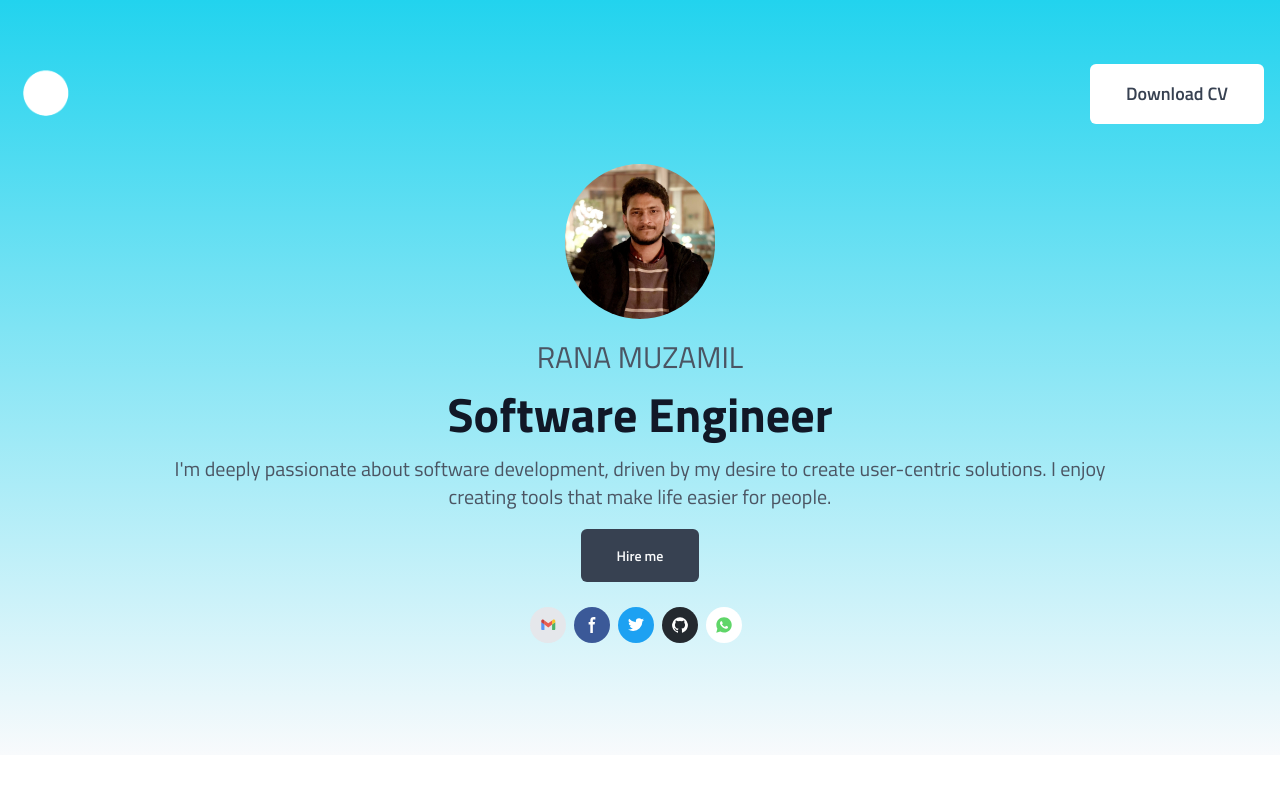
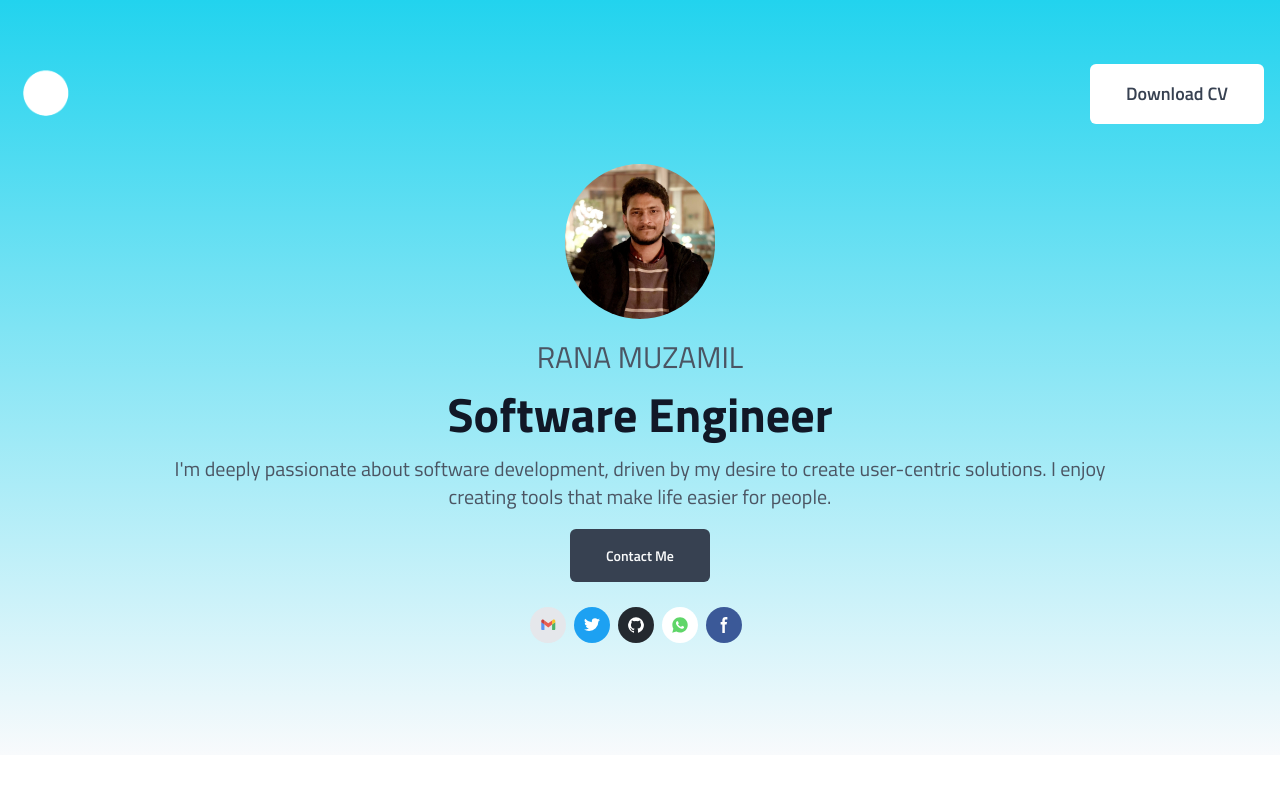
Before and after one commit to RanaMuzamal/LinkFolio, a Next.js app: page / in a window 1280 px wide. Shown: the top 800 px of the page. Built offline with nearby package versions, Linux system fonts and the light colour scheme.

Commit message:
update portfolio and make more generic for users

```diff
--- a/app/layout.js
+++ b/app/layout.js
@@ -1,5 +1,6 @@
 import './globals.css'
 import { Titillium_Web } from "next/font/google";
+import { user } from '@/public/data';
 
 const titillium = Titillium_Web({
   subsets: ["latin"],
@@ -7,7 +8,7 @@ const titillium = Titillium_Web({
 });
 
 export const metadata = {
-  title: "Rana Muzamal",
+  title: user.name,
   description: "Generated by create next app",
 };
 
--- a/components/Navbar.jsx
+++ b/components/Navbar.jsx
@@ -1,3 +1,4 @@
+import { user } from "@/public/data";
 import Image from "next/image";
 import Link from "next/link";
 import React from "react";
@@ -30,17 +31,15 @@ function Navbar() {
           </div>
 
           <h6 className="font-medium text-gray-600 text-lg md:text-3xl uppercase mb-4">
-            Rana Muzamil
+            {user.name}
           </h6>
 
           <h1 className="font-bold text-gray-900 text-3xl md:text-5xl leading-none mb-4">
-            Software Engineer
+            {user.role}
           </h1>
 
           <p className="font-normal text-gray-600 text-md md:text-xl mb-8 md:px-32 px-0">
-            I'm deeply passionate about software development, driven by my
-            desire to create user-centric solutions. I enjoy creating tools that
-            make life easier for people.
+            {user.bio}
           </p>
 
           <Link
@@ -48,12 +47,13 @@ function Navbar() {
             download=""
             className="px-7 py-3 md:px-9 md:py-4 font-medium md:font-semibold bg-gray-700 text-gray-50 text-sm rounded-md hover:bg-gray-50 hover:text-gray-700 transition ease-linear duration-500"
           >
-            Hire me
+            {user.hireButton}
           </Link>
 
           <div className="py-10">
+            {user.email && (
               <a
-              href="mailto:muzamilrana149@gmail.com"
+                href={`mailto:${user.email}`}
                 type="button"
                 className="text-white bg-gray-200 hover:bg-gray-100/90 focus:ring-4 focus:outline-none focus:ring-[#3b5998]/50 font-medium rounded-full text-sm px-2.5 py-2.5 text-center inline-flex items-center dark:focus:ring-[#3b5998]/55 mr-2 mb-2"
               >
@@ -102,26 +102,11 @@ function Navbar() {
                   </g>
                 </svg>
               </a>
+            )}
+
+            {user.twitter && (
               <a
-              href="https://www.facebook.com/rana.muzamal.182/"
-              className="text-white bg-[#3b5998] hover:bg-[#3b5998]/90 focus:ring-4 focus:outline-none focus:ring-[#3b5998]/50 font-medium rounded-full text-sm px-2.5 py-2.5 text-center inline-flex items-center dark:focus:ring-[#3b5998]/55 mr-2 mb-2"
-            >
-              <svg
-                className="w-4 h-4 mx-auto "
-                aria-hidden="true"
-                xmlns="http://www.w3.org/2000/svg"
-                fill="currentColor"
-                viewBox="0 0 8 19"
-              >
-                <path
-                  fillRule="evenodd"
-                  d="M6.135 3H8V0H6.135a4.147 4.147 0 0 0-4.142 4.142V6H0v3h2v9.938h3V9h2.021l.592-3H5V3.591A.6.6 0 0 1 5.592 3h.543Z"
-                  clipRule="evenodd"
-                />
-              </svg>
-            </a>
-            <a
-              href="https://twitter.com/rana_muzamil_"
+                href={user.twitter}
                 className="text-white bg-[#1da1f2] hover:bg-[#1da1f2]/90 focus:ring-4 focus:outline-none focus:ring-[#1da1f2]/50 font-medium rounded-full text-sm px-2.5 py-2.5 text-center inline-flex items-center dark:focus:ring-[#1da1f2]/55 mr-2 mb-2"
               >
                 <svg
@@ -138,8 +123,11 @@ function Navbar() {
                   />
                 </svg>
               </a>
+            )}
+
+            {user.github && (
               <a
-              href="https://github.com/RanaMuzamal"
+                href={user.github}
                 className="text-white bg-[#24292F] hover:bg-[#24292F]/90 focus:ring-4 focus:outline-none focus:ring-[#24292F]/50 font-medium rounded-full text-sm px-2.5 py-2.5 text-center inline-flex items-center dark:focus:ring-gray-500 dark:hover:bg-[#050708]/30 mr-2 mb-2"
               >
                 <svg
@@ -156,9 +144,10 @@ function Navbar() {
                   />
                 </svg>{" "}
               </a>
-
+            )}
+            {user.whatsapp && (
               <a
-              href="https://wa.me/03200962399"
+                href={user.whatsapp}
                 className="bg-white hover:bg-gray focus:ring-4 focus:outline-none focus:ring-[#25d366]/50 font-medium rounded-full text-sm px-2.5 py-2.5 text-center inline-flex items-center dark:focus:ring-[#25d366]/55 mr-2 mb-2"
               >
                 <svg
@@ -190,6 +179,27 @@ function Navbar() {
                   </defs>
                 </svg>
               </a>
+            )}
+            {user.facebook && (
+              <a
+                href={user.facebook}
+                className="text-white bg-[#3b5998] hover:bg-[#3b5998]/90 focus:ring-4 focus:outline-none focus:ring-[#3b5998]/50 font-medium rounded-full text-sm px-2.5 py-2.5 text-center inline-flex items-center dark:focus:ring-[#3b5998]/55 mr-2 mb-2"
+              >
+                <svg
+                  className="w-4 h-4 mx-auto "
+                  aria-hidden="true"
+                  xmlns="http://www.w3.org/2000/svg"
+                  fill="currentColor"
+                  viewBox="0 0 8 19"
+                >
+                  <path
+                    fillRule="evenodd"
+                    d="M6.135 3H8V0H6.135a4.147 4.147 0 0 0-4.142 4.142V6H0v3h2v9.938h3V9h2.021l.592-3H5V3.591A.6.6 0 0 1 5.592 3h.543Z"
+                    clipRule="evenodd"
+                  />
+                </svg>
+              </a>
+            )}
           </div>
         </div>
       </div>
--- a/public/data/index.ts
+++ b/public/data/index.ts
@@ -1,4 +1,15 @@
 import { IoMdAnalytics, IoMdApps, IoMdCafe } from "react-icons/io";
+export const user = {
+  name: "Rana Muzamil",
+  role: "Software Engineer",
+  bio: "I'm deeply passionate about software development, driven by my desire to create user-centric solutions. I enjoy creating tools that make life easier for people.",
+  hireButton: "Contact Me",
+  email: "muzamilrana149@gmail.com",
+  github: "https://github.com/RanaMuzamal",
+  twitter: "https://twitter.com/rana_muzamil_",
+  facebook: "https://www.facebook.com/rana.muzamal.182/",
+  whatsapp: "https://wa.me/03200962399",
+};
 
 export const eduction = [
   {
```
Also changed, not shown: 1 other file (tests, documents, lock files or other folders). Lines whose indentation alone changed are shown as unchanged.
